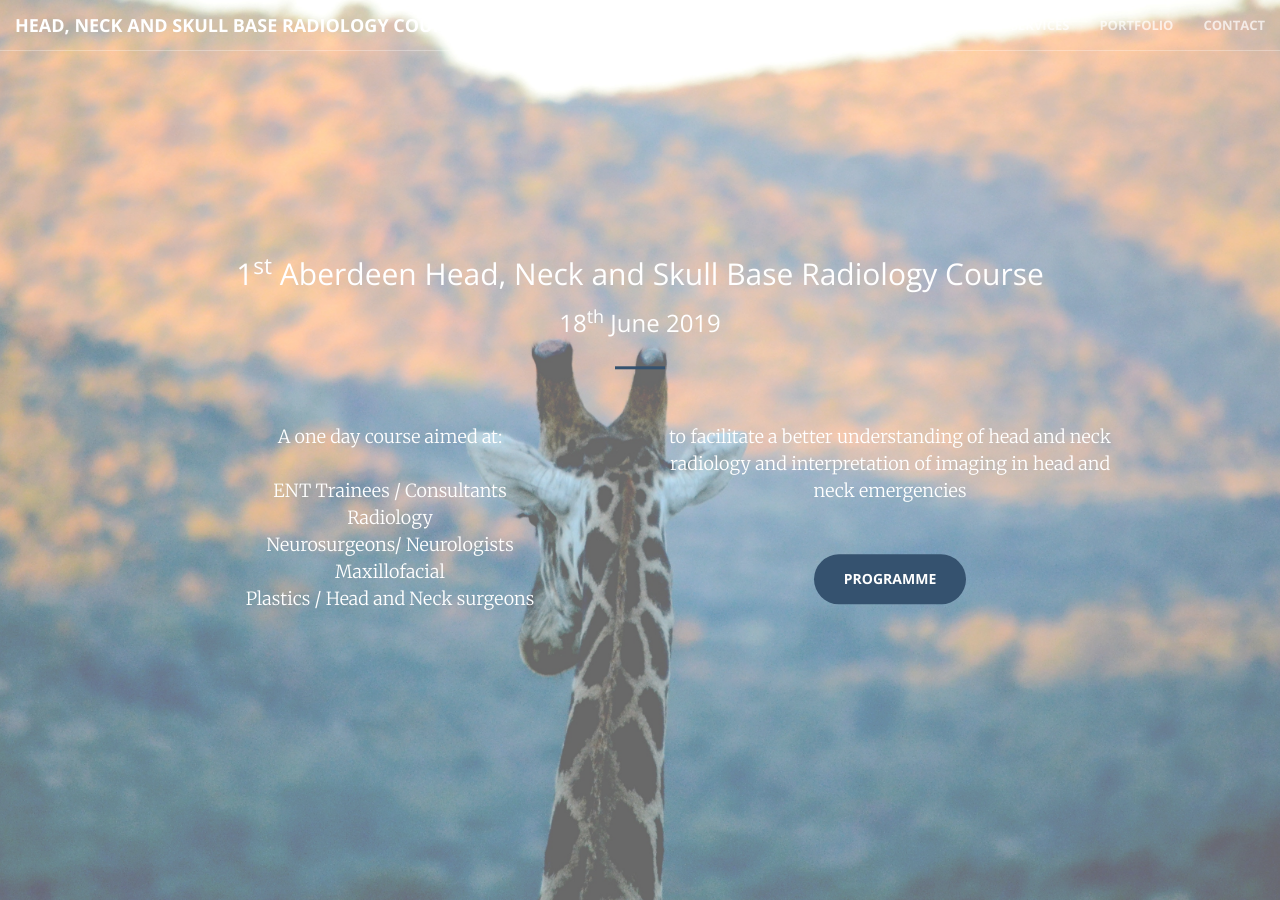
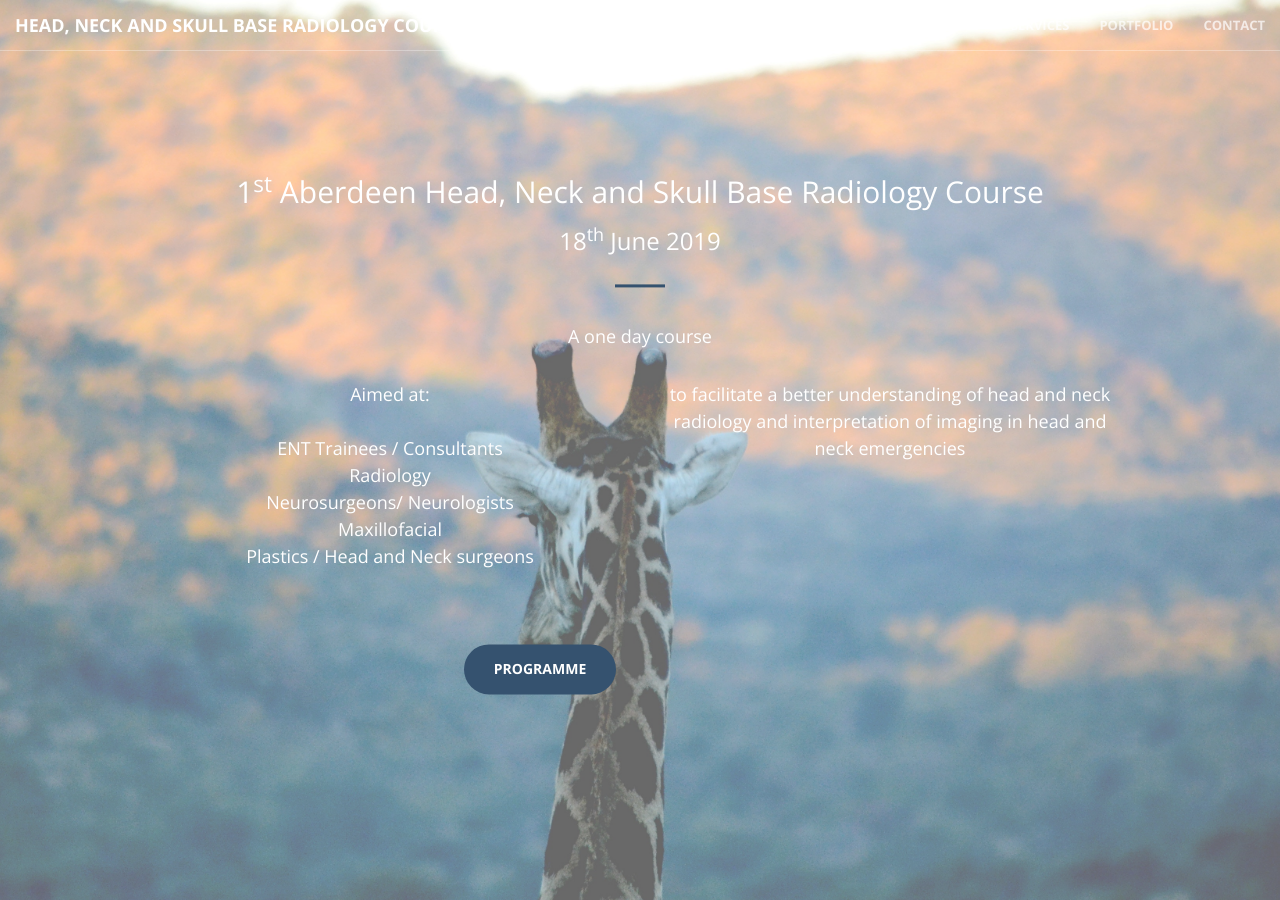
Before and after one commit to aberdeenradiology/aberdeenradiology.github.io, a Jekyll site: the page built from index.html, in a window 1280 px wide and 900 px high. Built offline with Jekyll 4.4.1, drawn with Linux system fonts in a browser that asks for light colours.

Commit message:
Update header.html

```diff
--- a/_includes/header.html
+++ b/_includes/header.html
@@ -4,7 +4,8 @@
             <h2>1<sup>st</sup> Aberdeen Head, Neck and Skull Base Radiology Course</h2>
             <h3>18<sup>th</sup> June 2019</h3>
             <hr>
-            <p class = "col-xs-12 col-md-6">A one day course aimed at:<br><br>
+            <h4 class = "col-xs-12">A one day course<h4>
+            <p class = "col-xs-12 col-md-6">Aimed at:<br><br>
                 ENT Trainees / Consultants<br>
                 Radiology<br>
                 Neurosurgeons/ Neurologists<br>
@@ -12,8 +13,9 @@
                 Plastics / Head and Neck surgeons
             </p>
             <p class = "col-xs-12 col-md-6">to facilitate a better understanding of head and neck radiology and interpretation of imaging in head and neck emergencies</p>
-            <hr>
-            <a href="#programme" class="btn btn-primary btn-xl page-scroll">Programme</a>
+            <p class = "col-xs-12">
+                <a href="#programme" class="btn btn-primary btn-xl page-scroll">Programme</a>
+            </p>
         </div>
     </div>
 </header>
```
